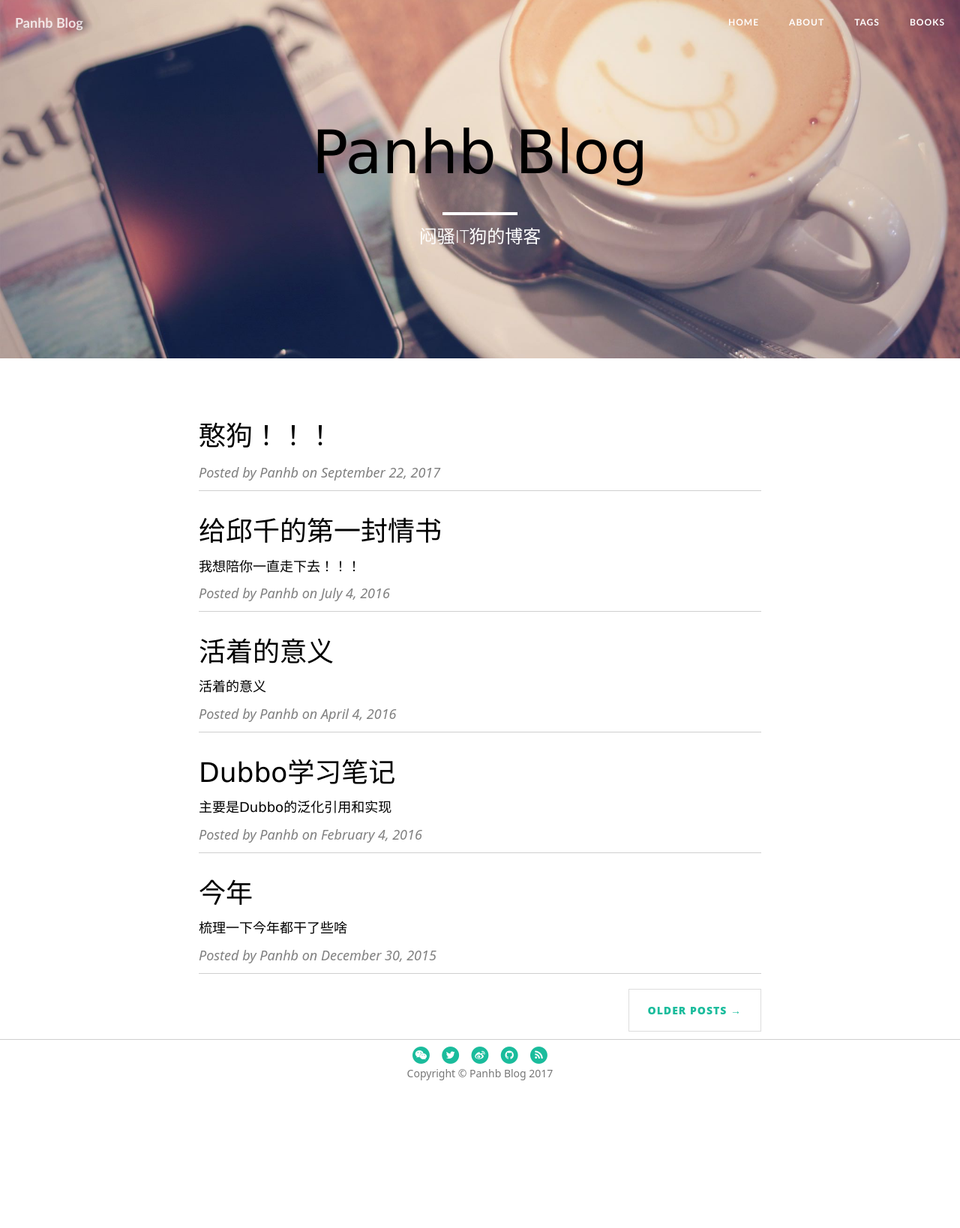
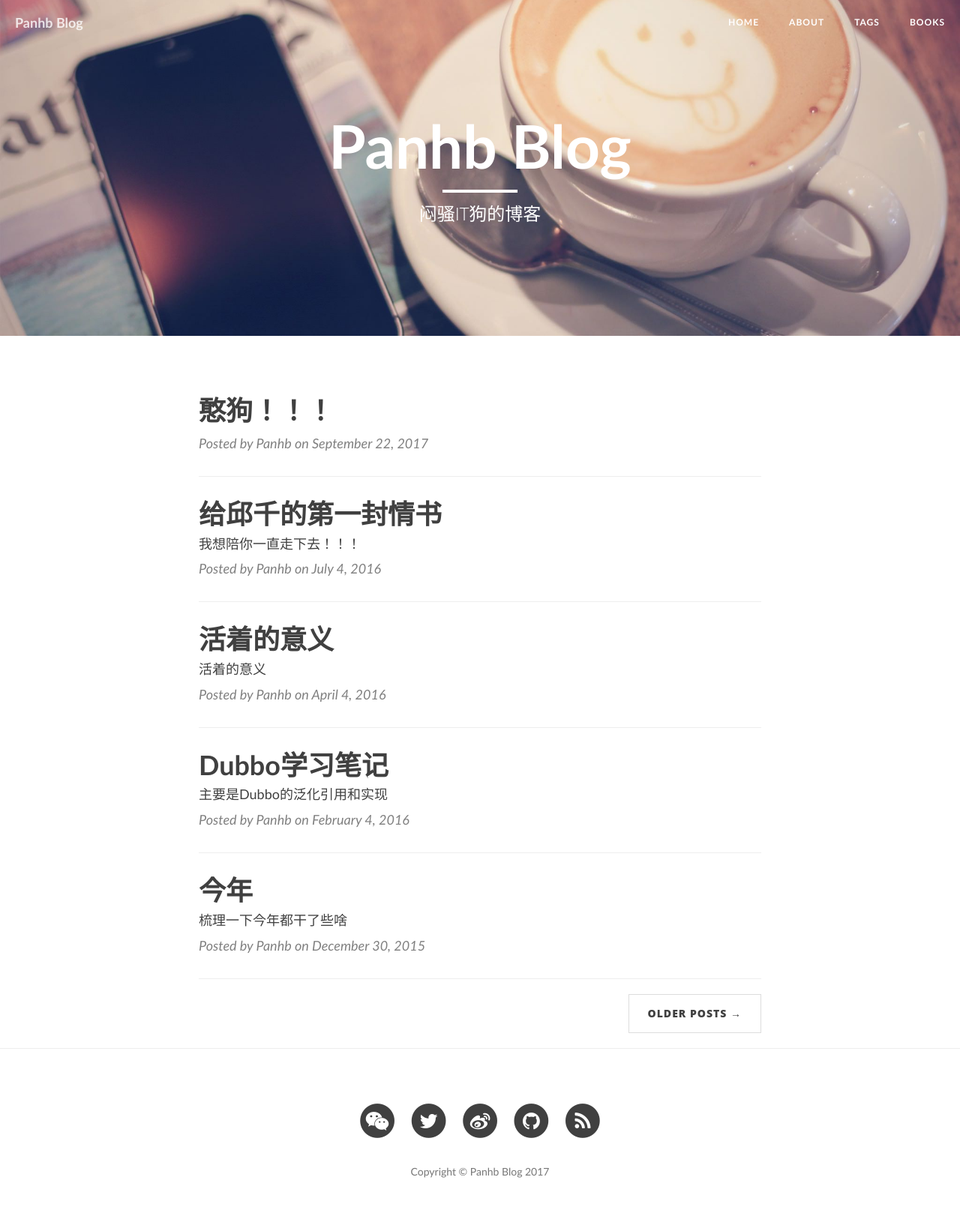
Before and after one commit to panhb/panhb.github.io, a Jekyll site: the page built from index.html, in a window 1280 px wide. Shown: the whole page at 75% size. Built offline with Jekyll 4.4.1, drawn with Linux system fonts in a browser that asks for light colours; nearby versions of some CDN libraries; the list of posts is cut into pages by our own code; before the commit the page ends 1442 px from its top, so only the background shows below that.

Commit message:
delete typo.css

```diff
--- a/_includes/head.html
+++ b/_includes/head.html
@@ -18,8 +18,6 @@
     <!-- Pygments Github CSS -->
     <link rel="stylesheet" href="{{ "/css/syntax.css" | prepend: site.baseurl }}">
 
-	<link rel="stylesheet" href="{{ "/css/typo.css" | prepend: site.baseurl }}">
-
     <!-- Custom Fonts -->
     <link href="//maxcdn.bootstrapcdn.com/font-awesome/4.3.0/css/font-awesome.min.css" rel="stylesheet" type="text/css">
     <!--
```
